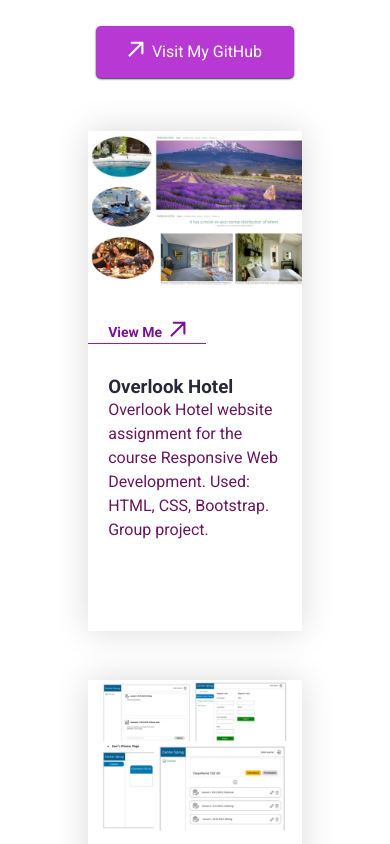
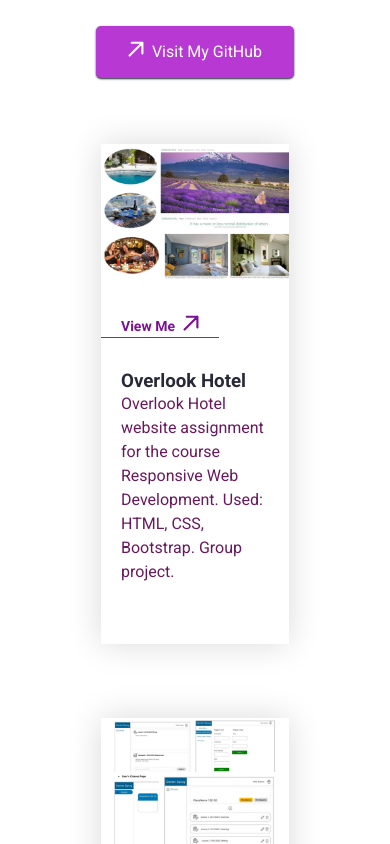
Before and after one commit to PinkCatCodes/brigita.dev-PersonalSite, a React (Create React App) app: page / in a window 390 px wide. Shown: the part 1520-2364 px from the top of the page. Built offline with nearby package versions, Linux system fonts and the light colour scheme.

Commit message:
Update App.css

```diff
--- a/src/App.css
+++ b/src/App.css
@@ -507,7 +507,7 @@ p {
 @media (max-width: 600px) {
   .portfolio--section--card {
     min-height: 500px;
-    margin: 0.2em; /* Reduced margin for more width space */
+
     flex-grow: 1; /* Ensure it grows to take available space */
     width: auto; /* Adjust width to be responsive */
 
```
